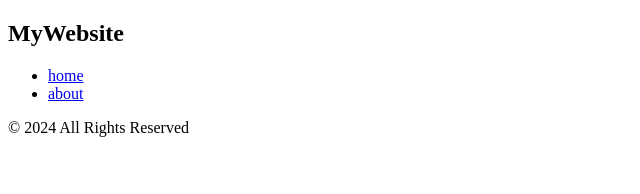
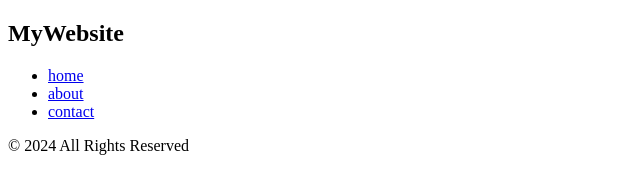
Before and after one commit to davidemeliyanov/new-repo, a plain HTML site: page index.html in a window 1280 px wide. Shown: the whole page, without its empty margins (0-640 px from the left). Drawn offline with Linux system fonts and the light colour scheme.

Commit message:
added new link into nav - contact

```diff
--- a/index.html
+++ b/index.html
@@ -19,6 +19,9 @@
                     <li>
                         <a href="/about">about</a>
                     </li>
+                    <li>
+                        <a href="/contact">contact</a>
+                    </li>
                 </ul>
             </nav>
         </div>
```
